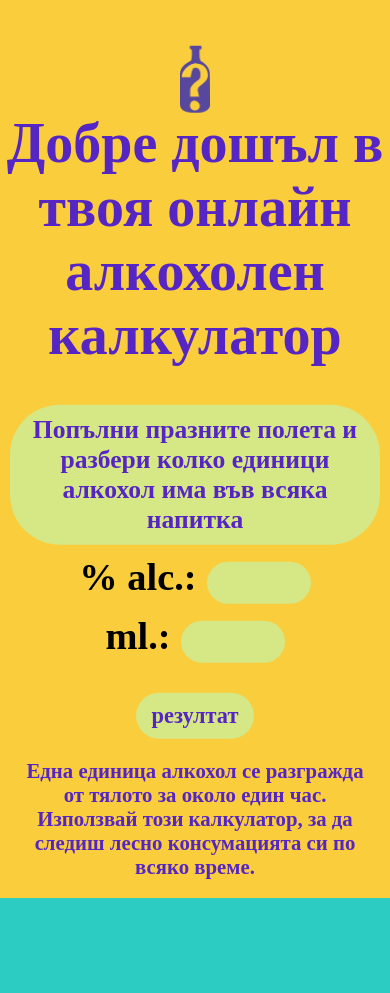
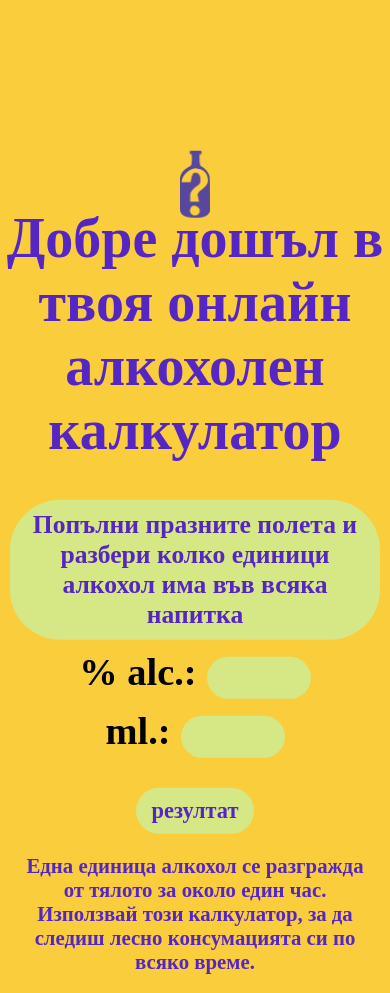
Before and after one commit to Shroom88/alcalculator, a React (Create React App) app: page / in a window 390 px wide. Before the commit the page ends 898 px from the top, so only its background shows below. Built offline with nearby package versions, Linux system fonts and the light colour scheme; a web font is replaced by a local one.

Commit message:
fix: logo again

```diff
--- a/src/alcalculator/alcalculator.css
+++ b/src/alcalculator/alcalculator.css
@@ -14,7 +14,8 @@
   @media (max-width: 767px) {
     position: relative;
     display: block;
-    top: 100px;
+    top: 295px;
+    padding: 5px;
     left: 50%;
     transform: translate(-50%, 0);
     width: 30px;
@@ -22,7 +23,7 @@
 }
 
 .heading {
-  padding-top: 60px;
+  padding-top: 240px;
   font-size: 3.5rem;
   text-align: center;
   color: #5626c4;
```
